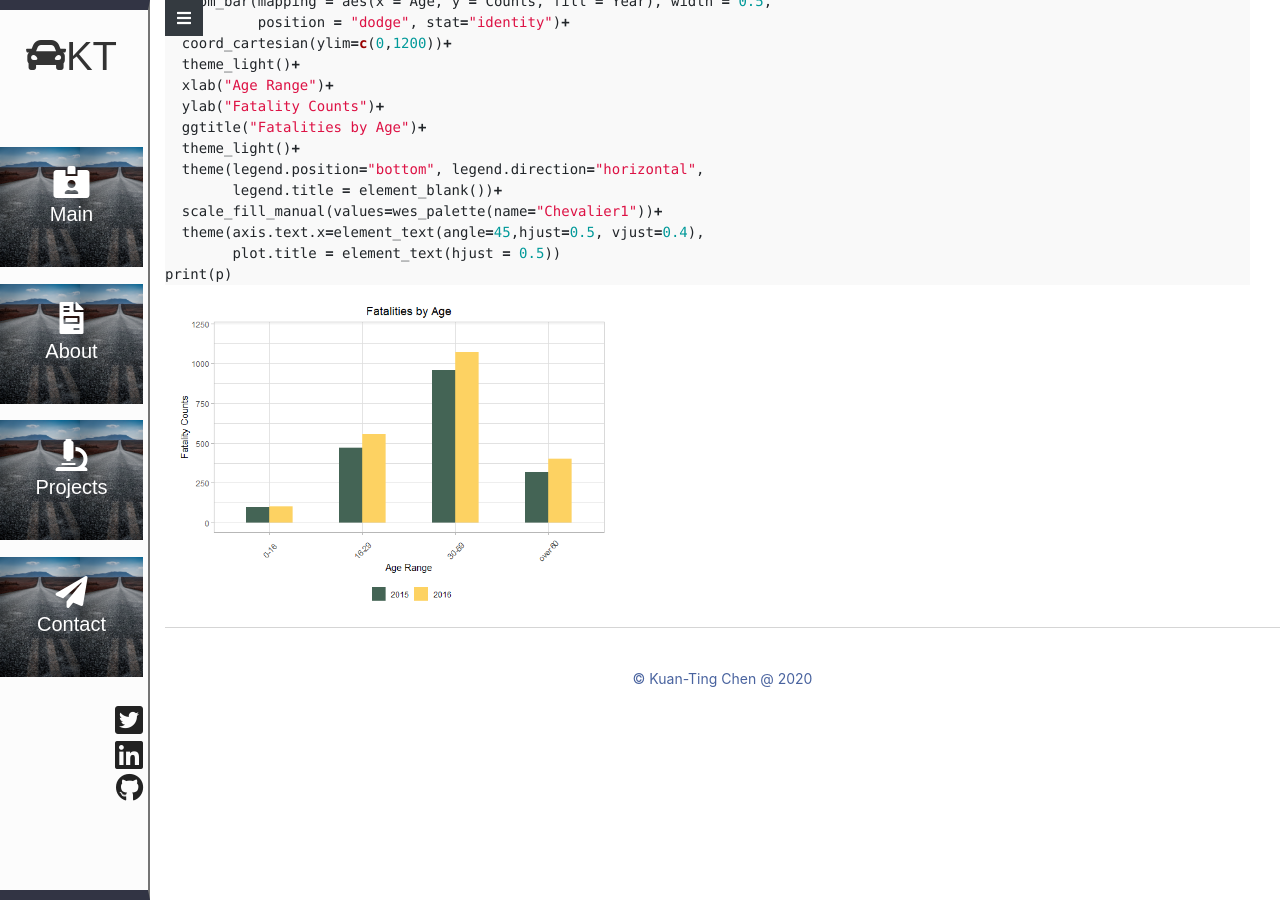
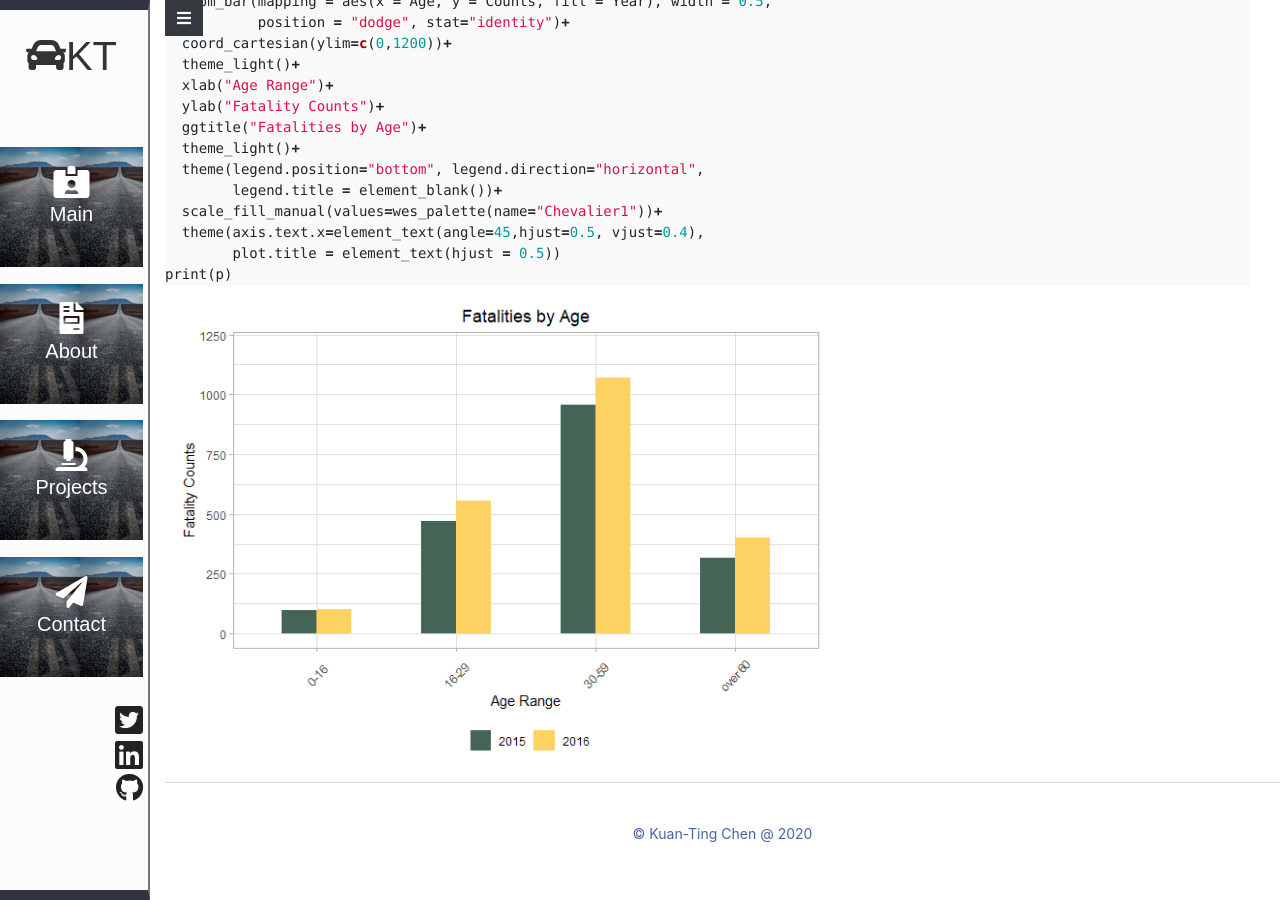
Before and after one commit to ktchen0504/ktchen0504.github.io, a Jekyll site: the page built from _posts/2018-08-25-FARS-data-note.md, in a window 1280 px wide and 900 px high, scrolled down 5285 px. Built offline with Jekyll 4.4.1, drawn with Linux system fonts in a browser that asks for light colours; nearby versions of some CDN libraries.

Commit message:
update img size

````diff
--- a/_posts/2018-08-25-FARS-data-note.md
+++ b/_posts/2018-08-25-FARS-data-note.md
@@ -303,4 +303,4 @@
 print(p)
 ```
 
-<img src="/public/post_img/FARS_by_age.png"  style="margin: 0px 0px 0px 10px; width: 40%; height: 40%;" />
+<img src="/public/post_img/FARS_by_age.png"  style="margin: 0px 0px 0px 10px; width: 60%; height: 60%;" />
````
